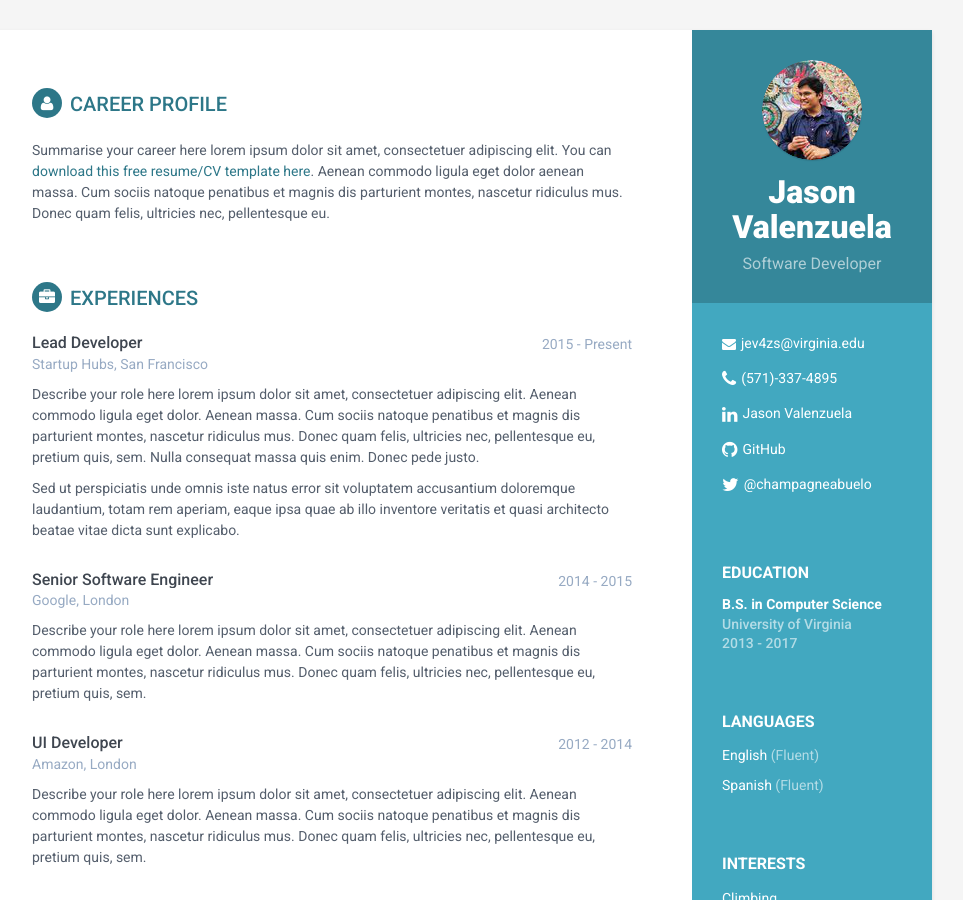
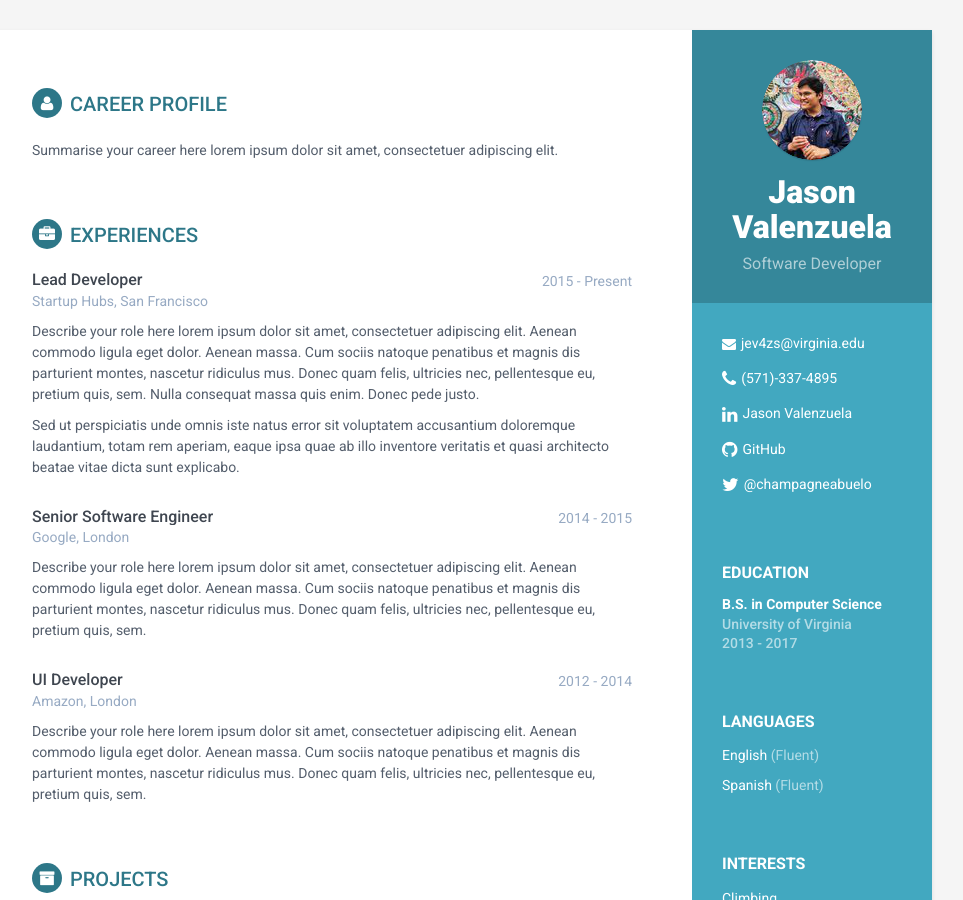
Before and after one commit to champagneabuelo/champagneabuelo.github.io, a Jekyll site: the page built from index.html, in a window 1280 px wide and 900 px high. Shown: the whole window, without its empty margins (188-1151 px from the left). Built offline with Jekyll 4.4.1, drawn with Linux system fonts in a browser that asks for light colours.

Commit message:
Update career-profile.html

```diff
--- a/_includes/career-profile.html
+++ b/_includes/career-profile.html
@@ -1,6 +1,6 @@
 <section class="section summary-section">
 <h2 class="section-title"><i class="fa fa-user"></i>Career Profile</h2>
 <div class="summary">
-    <p>Summarise your career here lorem ipsum dolor sit amet, consectetuer adipiscing elit. You can <a href="#" target="_blank">download this free resume/CV template here</a>. Aenean commodo ligula eget dolor aenean massa. Cum sociis natoque penatibus et magnis dis parturient montes, nascetur ridiculus mus. Donec quam felis, ultricies nec, pellentesque eu.</p>
+    <p>Summarise your career here lorem ipsum dolor sit amet, consectetuer adipiscing elit. </p>
 </div><!--//summary-->
 </section><!--//section-->
```
